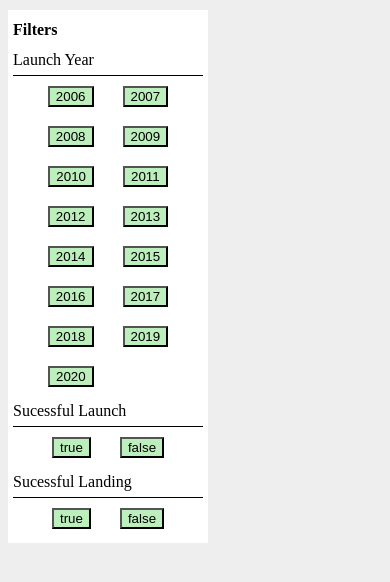
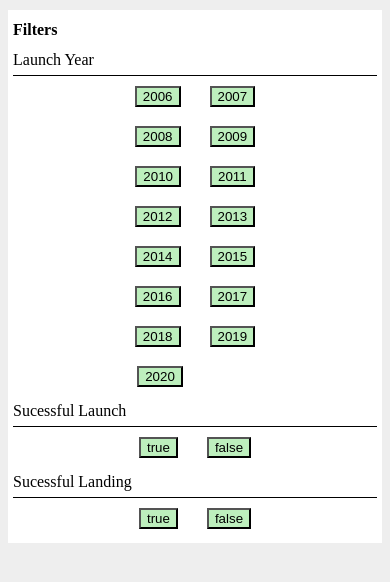
Before and after one commit to SarveshSK/SpaceExSapient, a PHP site: page / in a window 390 px wide. Shown: the part 45-627 px from the top of the page. Run offline with PHP 8.4, Linux system fonts and the light colour scheme.

Commit message:
responsive mobile

```diff
--- a/SpacEx.css
+++ b/SpacEx.css
@@ -161,7 +161,17 @@ img {
 
 @media only screen and (max-width: 600px) {
     .cards {
-        max-width: 100px;
+        max-width: 100%;
         clear: both;
     }
+    #left-section {
+        width: 100%;
+    }
+    #last-button {
+        text-align: center;
+        margin-right: 100px;
+    }
+    .cards_item {
+        padding: 3rem;
+    }
 }
```
